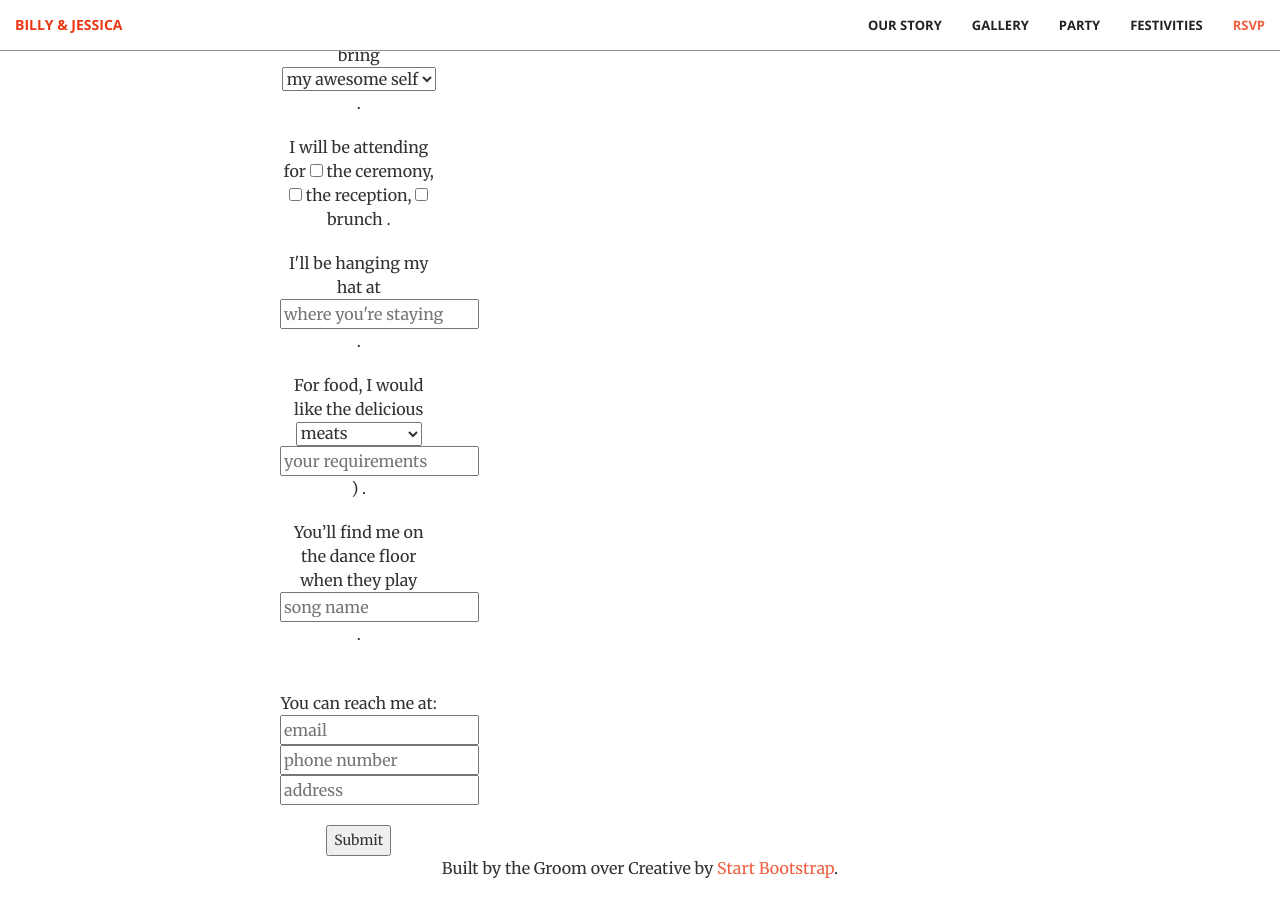
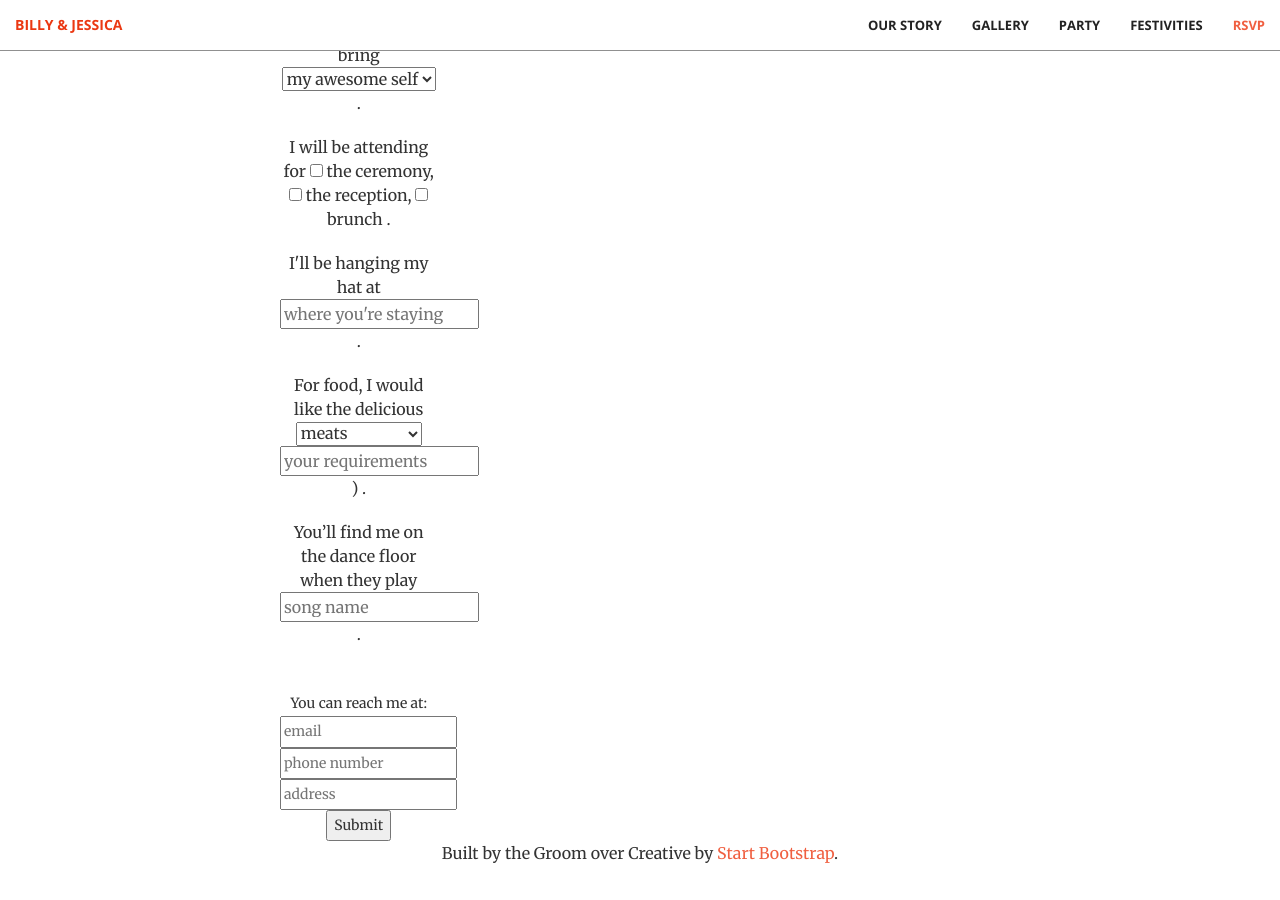
Before and after one commit to notbleh/wed-website, a Jekyll site: the page built from live.html, in a window 1280 px wide and 900 px high, scrolled down 3313 px. Built offline with Jekyll 4.4.1, drawn with Linux system fonts in a browser that asks for light colours; nearby versions of some CDN libraries.

Commit message:
Update rsvp1.html

```diff
--- a/_includes/rsvp1.html
+++ b/_includes/rsvp1.html
@@ -67,10 +67,10 @@
                         <!-- finish hiding -->
                         <br>
                         <div>
-                            <p>You can reach me at: <br>
+                            You can reach me at: <br>
                             <input type="text" name="email" id="email" placeholder="email"> <br>
                             <input type="text" name="phone_no" id="phone_no" placeholder="phone number"> <br>
-                            <input type="text" name="address" id="address" placeholder="address"> </p>
+                            <input type="text" name="address" id="address" placeholder="address">
                         </div>
                         <div id="errors">
                         </div>
```
